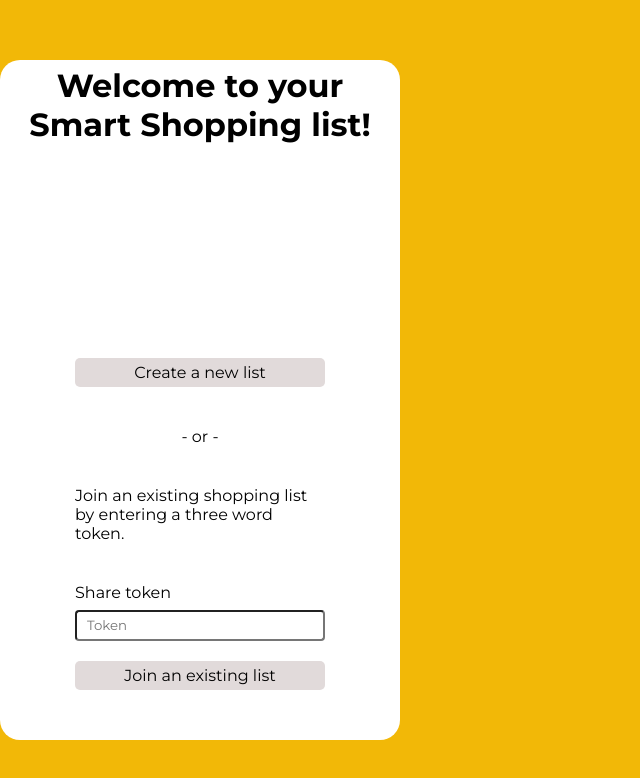
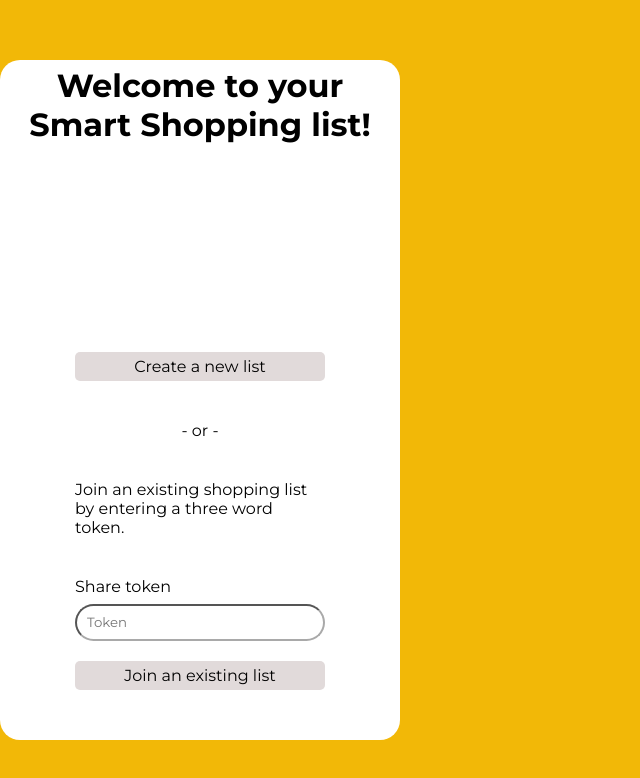
Before and after one commit to the-collab-lab/tcl-34-smart-shopping-list, a React (Create React App) app: page / in a window 1280 px wide. Shown: the top 778 px of the page, without its empty margins (0-640 px from the left). Built offline with nearby package versions, Linux system fonts and the light colour scheme.

Commit message:
adding styles add-container

```diff
--- a/src/components/add-form/styles.css
+++ b/src/components/add-form/styles.css
@@ -1,6 +1,7 @@
 .input-item {
-  border-radius: 4px;
-  line-height: 2;
+  border-radius: 25px;
+  border-color: darkgray;
+  line-height: 2.5;
   margin-top: 8px;
   margin-bottom: 20px;
   padding: 0px 10px;
--- a/src/pages/AddItem/index.js
+++ b/src/pages/AddItem/index.js
@@ -94,7 +94,6 @@ export const AddItemPage = () => {
               Add Item
             </Button>
           </form>
-
           {isLoading ? <p>Adding product...</p> : null}
           {message ? <p>{message}</p> : null}
           <Navigation />
--- a/src/pages/AddItem/styles.css
+++ b/src/pages/AddItem/styles.css
@@ -1,3 +1,14 @@
+body {
+  background-color: #f2b807;
+}
+
+.add-container {
+  background: #f0f0f2;
+  border-radius: 4%;
+  height: 100%;
+  width: 300px;
+}
+
 .add-form {
   align-items: center;
   flex-direction: column;
```
